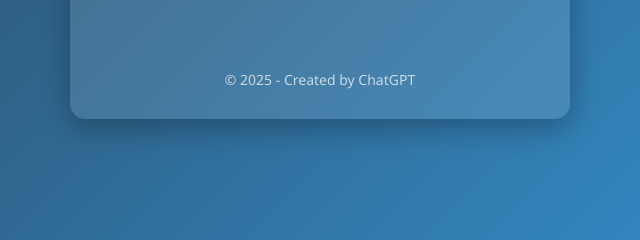
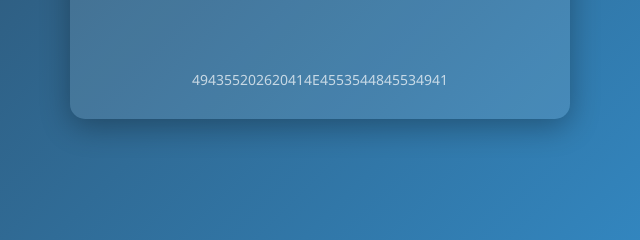
Before and after one commit to toyro7799/Beta-oxidation-, a plain HTML site: page index.html in a window 1280 px wide. Shown: the part 454-694 px from the top of the page, 320-960 px from the left. Drawn offline with Linux system fonts and the light colour scheme.

Commit message:
index.html
index.html

```diff
--- a/index.html
+++ b/index.html
@@ -72,7 +72,7 @@
     <input type="number" id="carbonInput" placeholder="Enter number of carbon atoms" min="3" />
     <button onclick="calculateATP()">Calculate ATP</button>
     <div class="result" id="result"></div>
-    <footer>© 2025 - Created by ChatGPT</footer>
+    <footer>494355202620414E4553544845534941</footer>
   </div>
 
   <script>
```
